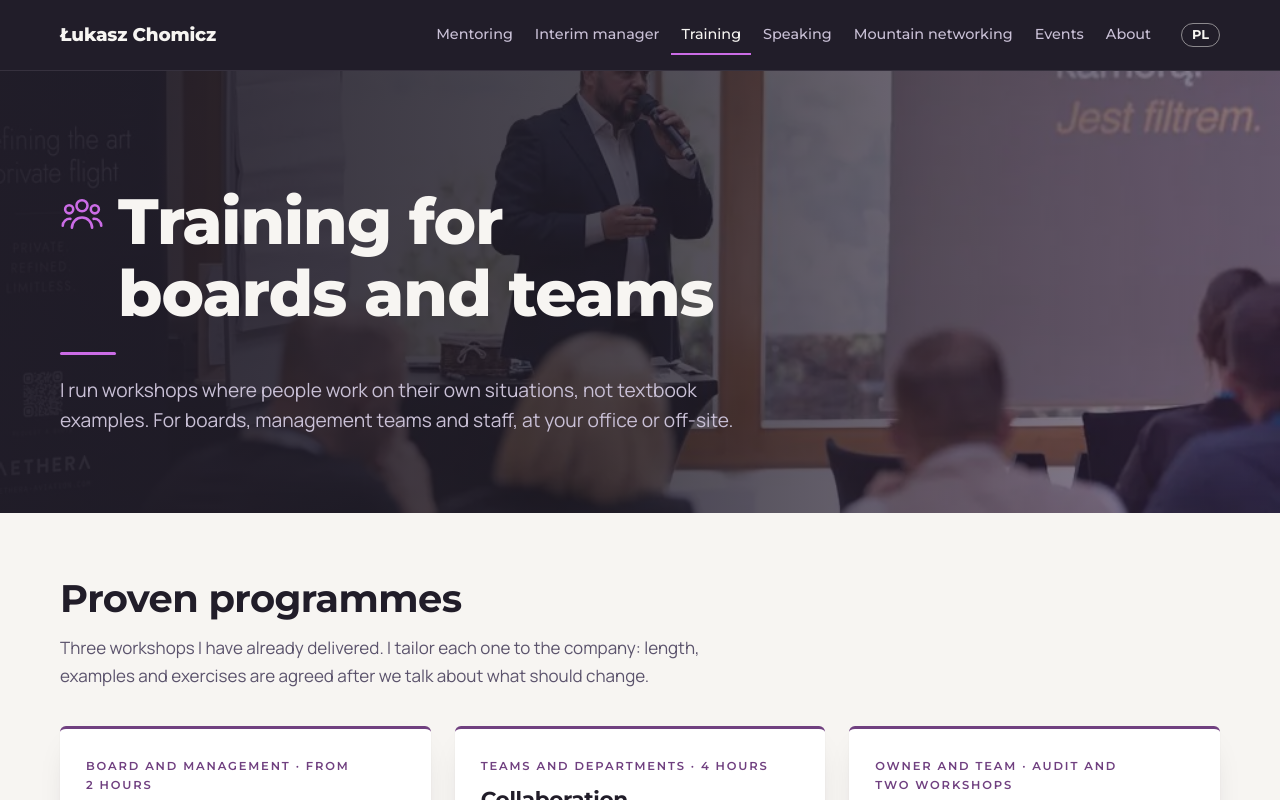
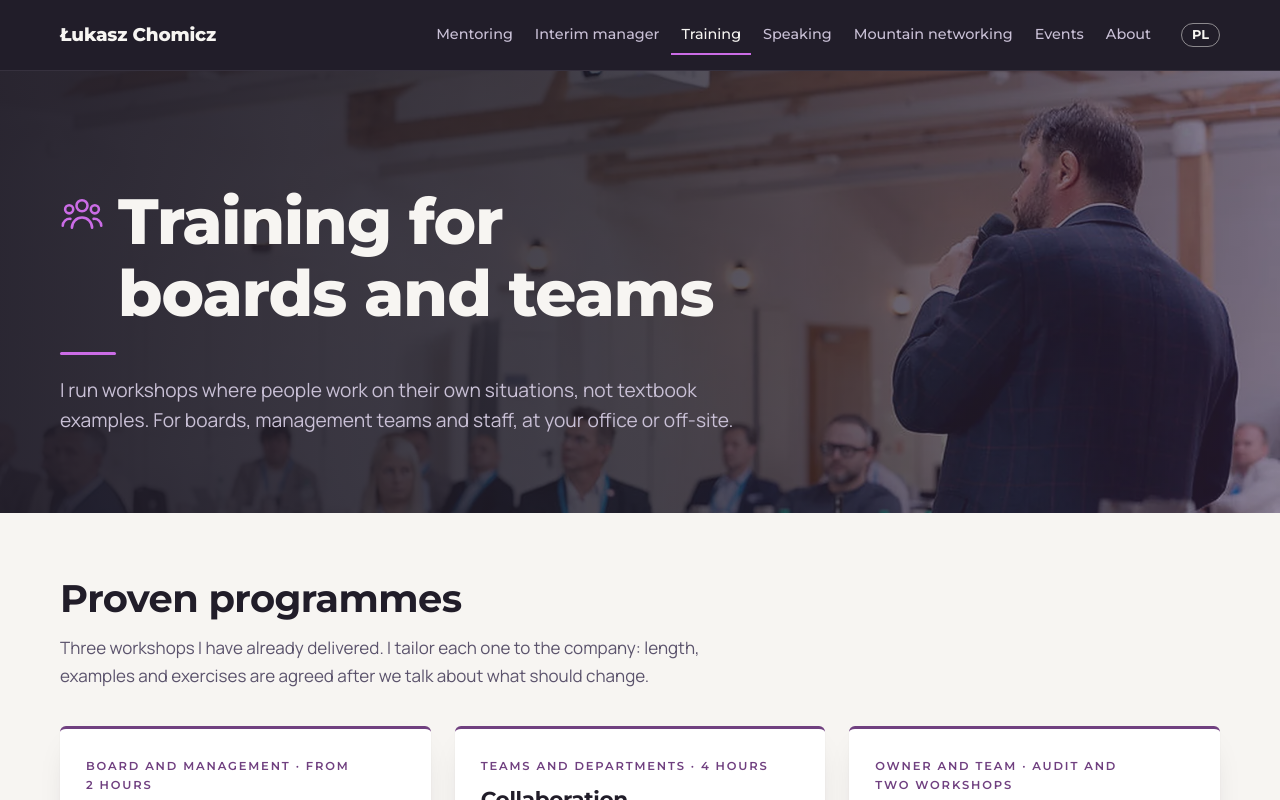
Before and after one commit to Neortikus/LukaszChomicz, a Next.js app: page /en/szkolenia in a window 1280 px wide. Shown: the top 800 px of the page. Built offline with nearby package versions, Linux system fonts and the light colour scheme.

Commit message:
Szkolenia: nowe zdjęcie w nagłówku (warsztat przy stołach)
Co-Authored-By: Claude Opus 5.5 <noreply@anthropic.com>
Claude-Session: https://claude.ai/code/session_01CGCk7BbzPnB8QdaavZBZt9

```diff
--- a/src/app/[locale]/szkolenia/page.tsx
+++ b/src/app/[locale]/szkolenia/page.tsx
@@ -13,7 +13,7 @@ export default async function TrainingPage({ params }: PageProps) {
   const t = c.training;
   return (
     <>
-      <PageHead icon="ludzie" image="/images/scena-6.webp" title={t.intro.title} lede={t.intro.lede} />
+      <PageHead icon="ludzie" image="/images/szkolenia-warsztat.webp" position="50% 18%" title={t.intro.title} lede={t.intro.lede} />
 
       <section className="section section--tight">
         <div className="wrap stack">
--- a/src/components/Blocks.tsx
+++ b/src/components/Blocks.tsx
@@ -10,13 +10,25 @@ export function BookButton({ c, variant }: { c: Content; variant?: "accent" | "g
   );
 }
 
-export function PageHead({ icon, image, title, lede }: { icon?: IconName; image?: string; title: string; lede: string }) {
+export function PageHead({
+  icon,
+  image,
+  position,
+  title,
+  lede,
+}: {
+  icon?: IconName;
+  image?: string;
+  position?: string;
+  title: string;
+  lede: string;
+}) {
   return (
     <section className={`page-head${image ? "" : " page-head--plain"}`}>
       {image && (
         <div className="page-head__bg">
           {/* eslint-disable-next-line @next/next/no-img-element */}
-          <img src={image} alt="" />
+          <img src={image} alt="" style={position ? { objectPosition: position } : undefined} />
         </div>
       )}
       <div className="wrap">
```
Also changed, not shown: public/images/szkolenia-warsztat.webp (added).
